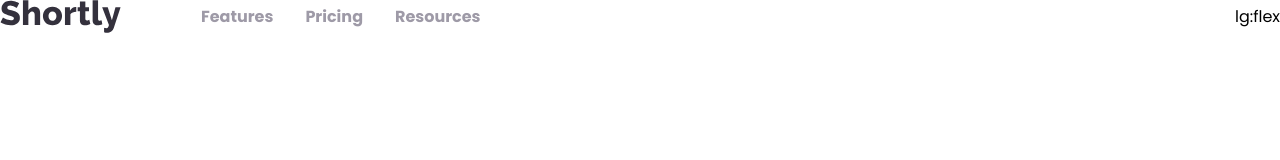
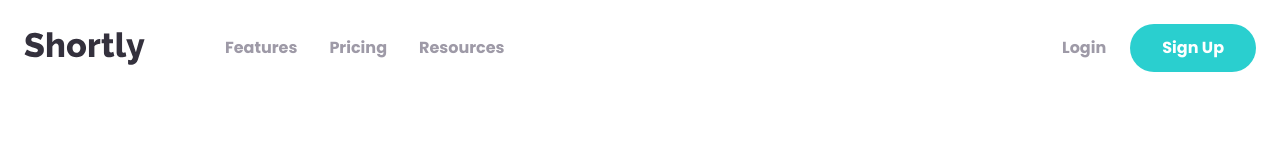
Before and after one commit to JRGironDev/Shortly, a website: page index.html in a window 1280 px wide. Drawn offline with Linux system fonts and the light colour scheme.

Commit message:
Add Right Menu

```diff
--- a/index.html
+++ b/index.html
@@ -13,7 +13,7 @@
   </head>
   <body>
     <!-- Nav Container-->
-     <nav class="relative container mx-auto-p-6">
+     <nav class="relative container mx-auto p-6">
       <!-- Flex Container For All Items-->
        <div class="flex items-center justify-between">
         <!-- Flex Container For Logo/Menu -->
@@ -37,7 +37,10 @@
          </div>
 
           <!-- Right Menu-->
-           <div class="hidden items-center space-x-6 font-bold text-grayishViolet"></div>lg:flex
+           <div class="hidden items-center space-x-6 font-bold text-grayishViolet lg:flex">
+              <div class="hover:text-veryDarkViolet">Login</div>
+              <a href="#" class="px-8 py-3 font-bold text-white bg-cyan rounded-full hover:opacity-70">Sign Up</a>
+           </div>
        </div>
      </nav>
   </body>
```
Also changed, not shown: css/style.css.
